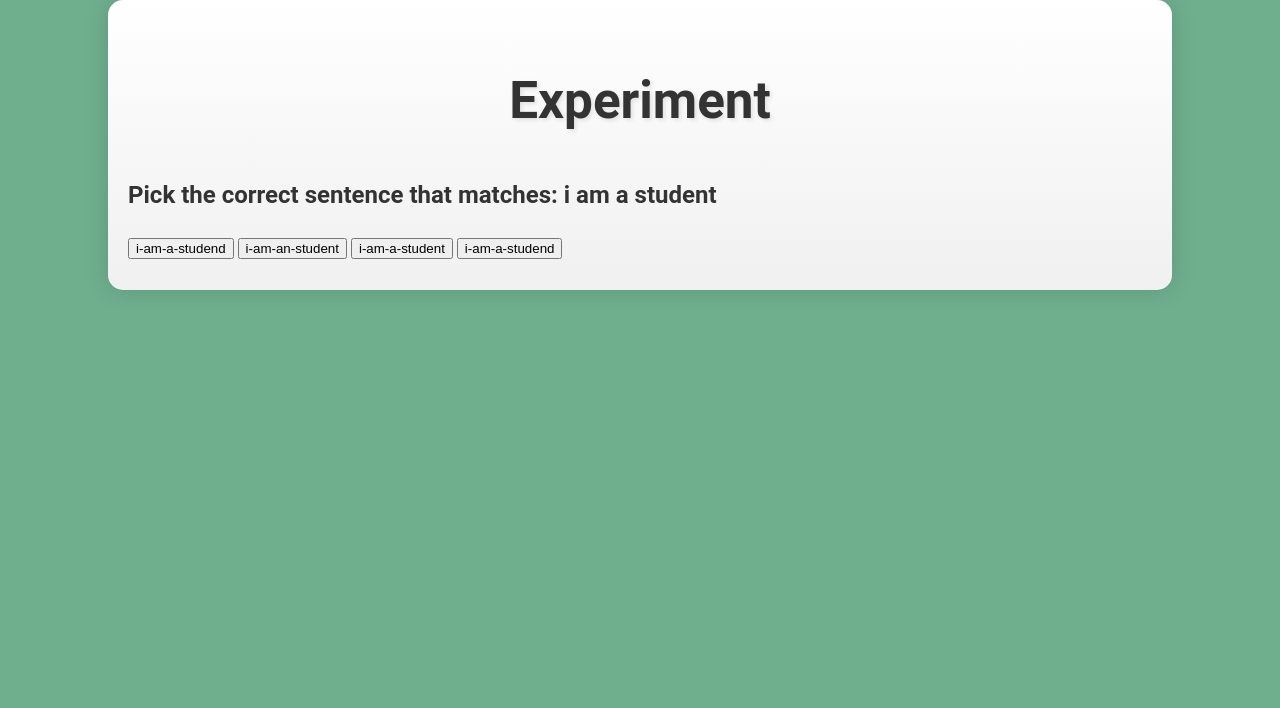
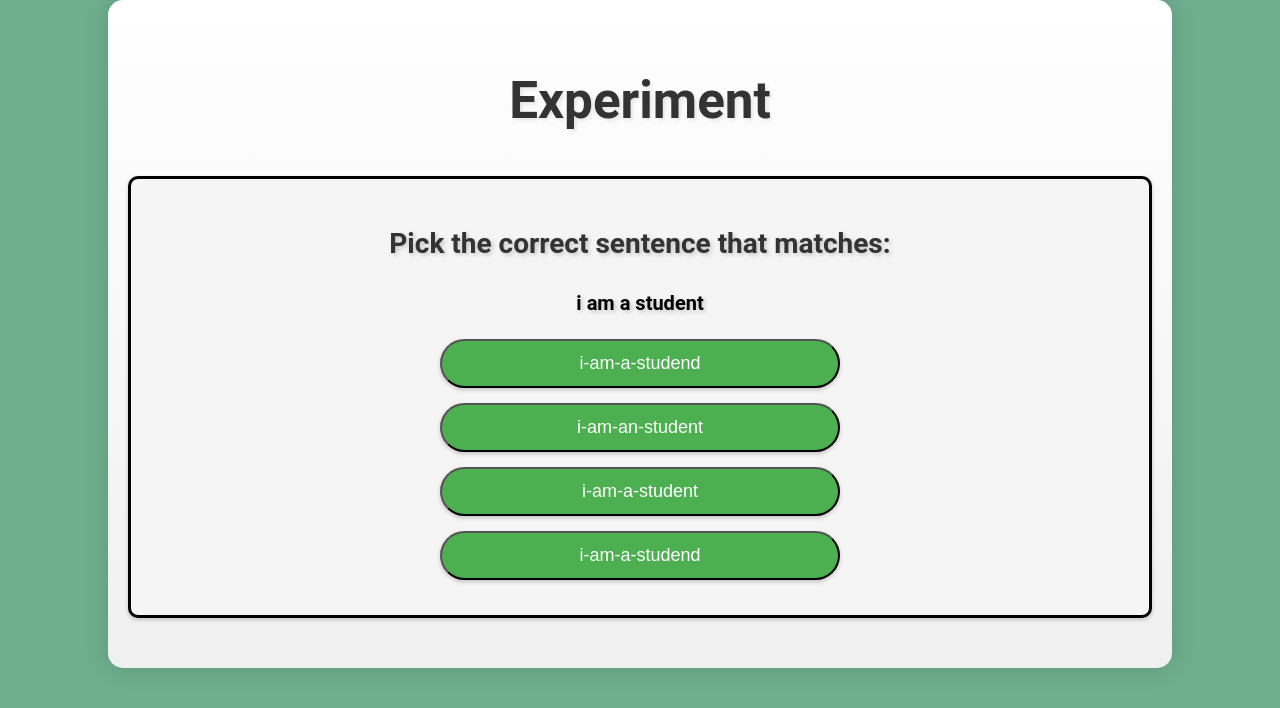
Before and after one commit to likolk/camelCase-vs-kebab-case, a Django app: page /questions/ in a window 1280 px wide. Shown: the top 708 px of the page. Run offline with Django 4.2, Linux system fonts and the light colour scheme; some libraries are stand-ins or nearby versions.

Commit message:
styles fix

```diff
--- a/exp02/experiment02/myapp/static/script.js
+++ b/exp02/experiment02/myapp/static/script.js
@@ -88,15 +88,20 @@ function displayFirstQuestion() {
     `).join('');
 
     const questionFormHTML = `
-        <h2>Pick the correct sentence that matches: ${sentence}</h2>
+    <div class="question-container">
+        <h2 class="question-heading">Pick the correct sentence that matches:</h2>
+        <p class="question-sentence">${sentence}</p>
         <div class="options-container">${optionsHTML}</div>
-    `;
+    </div>
+`;
+
 
     console.log("Displaying first question:", selectedQuestion);
     console.log("Generated HTML:", questionFormHTML);
     console.log("Correct answer:", selectedQuestion.correctAnswer);
 
     questionContainer.innerHTML = questionFormHTML;
+    applyOptionStyles();
 
     const optionButtons = document.querySelectorAll('.option');
     optionButtons.forEach(button => {
@@ -170,6 +175,7 @@ function displayQuestion(index) {
     console.log("Correct answer:", selectedQuestion.correctAnswer);
 
     questionContainer.innerHTML = questionFormHTML;
+    applyOptionStyles();
 
     const optionButtons = document.querySelectorAll('.option');
     optionButtons.forEach(button => {
@@ -399,3 +405,81 @@ function saveSessionIDToLocalStorage() {
         console.log('Session ID saved in local storage:', sessionID);
     }
 }
+
+function applyOptionStyles() {
+    console.log("called option styles APPLY");
+    const questionContainer = document.querySelector('.question-container');
+    if (questionContainer) {
+        questionContainer.style.margin = '20px';
+        questionContainer.style.padding = '20px';
+        questionContainer.style.border = '3px solid #000000';
+        questionContainer.style.borderRadius = '10px';
+        questionContainer.style.backgroundColor = 'whitesmoke';
+        questionContainer.style.boxShadow = '0px 2px 4px rgba(0, 0, 0, 0.2)';
+        questionContainer.style.maxWidth = '1600px';
+        questionContainer.style.marginLeft = 'auto';
+        questionContainer.style.marginRight = 'auto';
+
+    }
+
+    const questionHeading = document.querySelector('.question-heading');
+    if (questionHeading) {
+        questionHeading.style.fontSize = '28px';
+        questionHeading.style.fontWeight = 'bold';
+        questionHeading.style.color = '#333';
+        questionHeading.style.textAlign = 'center';
+        questionHeading.style.marginBottom = '15px';
+        questionHeading.style.textShadow = '2px 2px 4px rgba(0, 0, 0, 0.2)';
+
+    }
+
+    const questionSentence = document.querySelector('.question-sentence');
+    if (questionSentence) {
+        questionSentence.style.fontSize = '20px';
+        questionSentence.style.marginBottom = '20px';
+        questionSentence.style.textAlign = 'center';
+        questionSentence.style.color = '#000000';
+        questionSentence.style.fontWeight = 'bolder';
+        questionSentence.style.lineHeight = '1.6em';
+        questionSentence.style.textShadow = '2px 2px 4px rgba(0, 0, 0, 0.2)';
+
+    }
+
+    const optionsContainer = document.querySelector('.options-container');
+    if (optionsContainer) {
+        optionsContainer.style.display = 'flex';
+        optionsContainer.style.flexDirection = 'column';
+        optionsContainer.style.alignItems = 'stretch';
+        optionsContainer.style.width = '100%';
+
+    }
+
+    const optionButtons = document.querySelectorAll('.option');
+    optionButtons.forEach(button => {
+        button.style.padding = '12px 20px';
+        button.style.marginBottom = '15px';
+        button.style.borderRadius = '25px';
+        button.style.backgroundColor = '#4CAF50';
+        button.style.color = 'white';
+        button.style.fontSize = '18px';
+        button.style.textAlign = 'center';
+        button.style.cursor = 'pointer';
+        button.style.transition = 'background-color 0.3s ease';
+        button.style.boxShadow = '0px 2px 4px rgba(0, 0, 0, 0.2)';
+        button.style.width = 'calc(100% - 40px)';
+        button.style.maxWidth = '400px';
+        button.style.marginLeft = 'auto';
+        button.style.marginRight = 'auto';
+
+
+        button.addEventListener('mouseenter', () => {
+            button.style.backgroundColor = 'orangered';
+
+        });
+
+        button.addEventListener('mouseleave', () => {
+            button.style.backgroundColor = '#4CAF50';
+
+        });
+    });
+}
--- a/exp02/experiment02/myapp/static/style.css
+++ b/exp02/experiment02/myapp/static/style.css
@@ -82,3 +82,63 @@ h3 {
 h3 a {
     color: #ff0000;
 }
+
+
+.question-container {
+    margin: 20px;
+    padding: 20px;
+    border: 3px solid #000000;
+    border-radius: 10px;
+    background-color: whitesmoke;
+    box-shadow: 0px 2px 4px rgba(0, 0, 0, 0.2);
+    max-width: 1600px;
+    margin-left: auto;
+    margin-right: auto;
+}
+
+.question-heading {
+    font-size: 28px;
+    font-weight: bold;
+    color: #333;
+    text-align: center;
+    margin-bottom: 15px;
+    text-shadow: 2px 2px 4px rgba(0, 0, 0, 0.2);
+}
+
+.question-sentence {
+    font-size: 20px;
+    margin-bottom: 20px;
+    text-align: center;
+    color: #000000;
+    font-weight: bolder;
+    line-height: 1.6em;
+    text-shadow: 2px 2px 4px rgba(0, 0, 0, 0.2);
+}
+
+.options-container {
+    display: flex;
+    flex-direction: column;
+    align-items: stretch;
+    width: 100%;
+}
+
+.option {
+    padding: 12px 20px;
+    margin-bottom: 15px;
+    border-radius: 25px;
+    background-color: #4CAF50;
+    color: white;
+    font-size: 18px;
+    text-align: center;
+    cursor: pointer;
+    transition: background-color 0.3s ease;
+    box-shadow: 0px 2px 4px rgba(0, 0, 0, 0.2);
+    width: calc(100% - 40px);
+    max-width: 400px;
+    margin-left: auto;
+    margin-right: auto;
+}
+
+.option:hover {
+    background-color: orangered;
+}
```
Also changed, not shown: exp02/experiment02/demographics.csv (+14 -0 lines).
